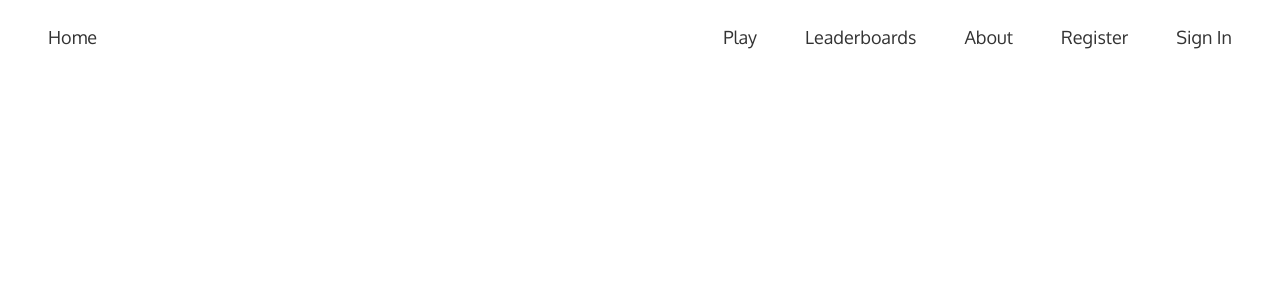
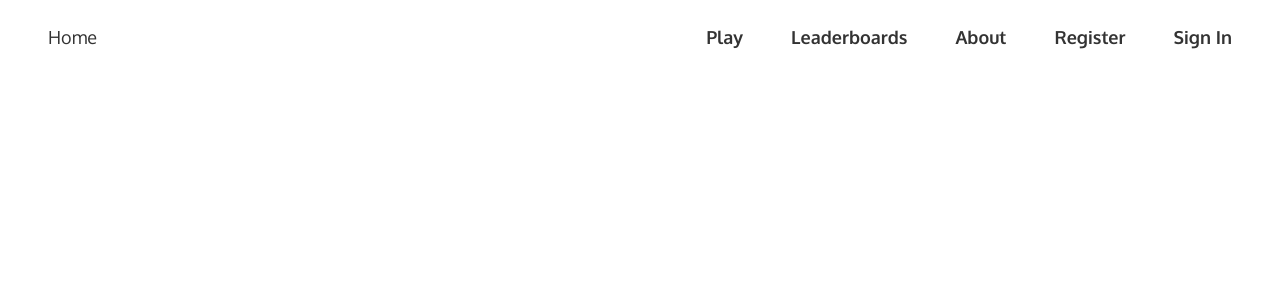
Before and after one commit to JamesRClarke/anagram-falls-client, a React (Create React App) app: page / in a window 1280 px wide. Shown: the top 300 px of the page. Built offline with nearby package versions, Linux system fonts and the light colour scheme.

Commit message:
transition affects on hover and active links

```diff
--- a/src/styles/_variables.scss
+++ b/src/styles/_variables.scss
@@ -5,3 +5,6 @@ $color-grey-medium: #999;
 $color-grey-medium-light : #aaa;
 $color-grey-light: #ddd;
 $color-white : #fff;
+
+$color-blue: #1F4E79;
+$color-green: #46D088;
--- a/src/styles/components/Header/header.scss
+++ b/src/styles/components/Header/header.scss
@@ -3,17 +3,38 @@ nav {
 
   li {
     cursor: pointer;
+    font-weight: 700;
+    position: relative;
+    a {
+      position: relative;
+      text-decoration: none;
+      color: inherit;
+      &.active, &:hover, &:focus, {
+        text-decoration: none;
+        color: $color-green;
+      }
+      &:hover:after, &.active:after {
+        width: 100%;
+        left:0%;
+      }
 
+      &:after {
+        content: "";
+        position: absolute;
+        height: 4px;
+        background: $color-green;
+        bottom: -10px;
+        width: 0%;
+        left: 50%;
+        transition: all 400ms;
+        transition-timing-function: cubic-bezier(0.5, -0.5, 0.5, 1.5);
+        overflow: hidden;
+      }
+
+    }
   }
 
-  a {
-    text-decoration: none;
-    color: inherit;
-    &.active, &:hover, &:focus  {
-      text-decoration: none;
-      color: #72d476;
-    }
-  }
+
 }
 
 
@@ -25,7 +46,7 @@ nav {
   .bar1, .bar2, .bar3 {
     width: 35px;
     height: 4px;
-    background-color: black;
+    background-color: #1F4E79;
     margin: 8px 0;
     transition: 0.5s;
   }
@@ -47,15 +68,14 @@ nav {
 
 .sideNav {
   position: fixed;
-  width: 100%;
-  max-width: 55%;
+  width: 300px;
+  max-width: 70%;
   height: 100%;
   right: 0;
   top: 0;
   z-index: 998;
-  background: #72d476;
+  background: #1F4E79;
   color: $color-white;
-  font-weight: 700;
   box-sizing: border-box;
   transition: transform 0.5s ease-out;
   @include rem(font-size, 20px);
```
